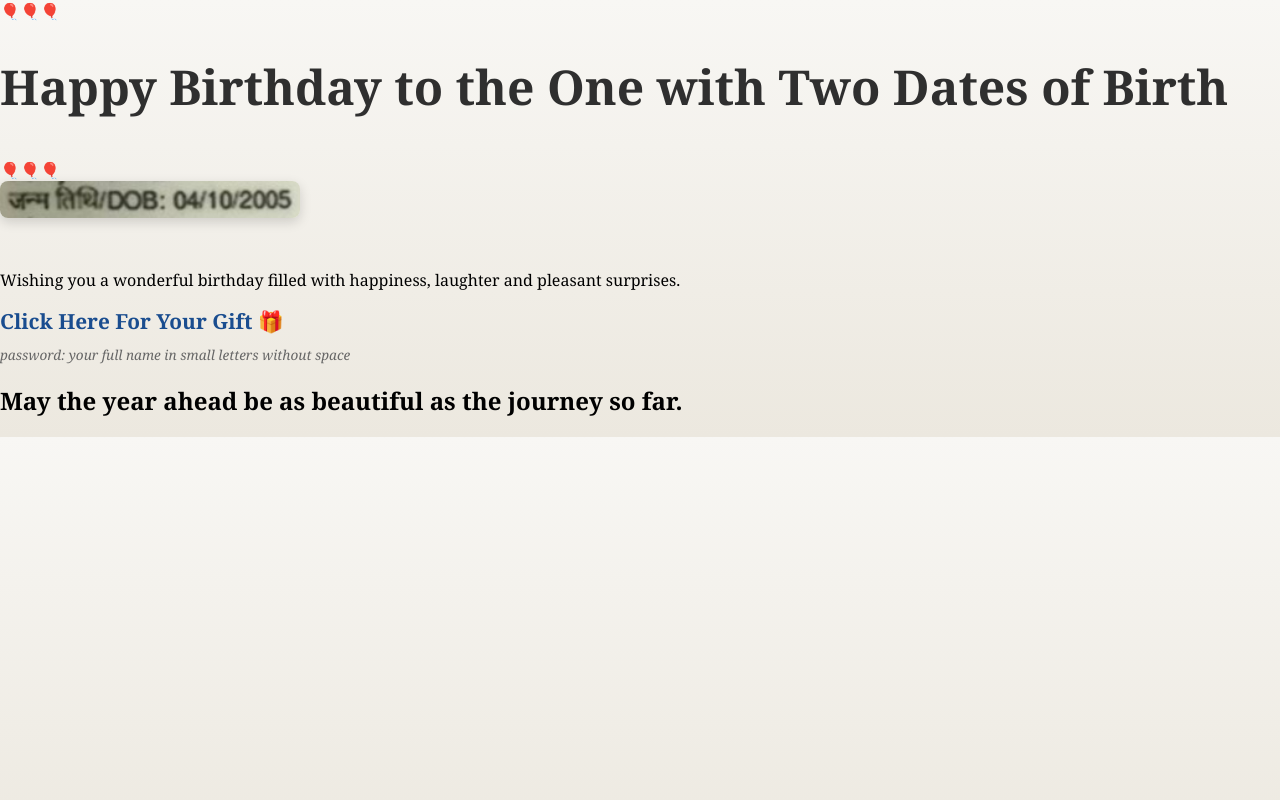
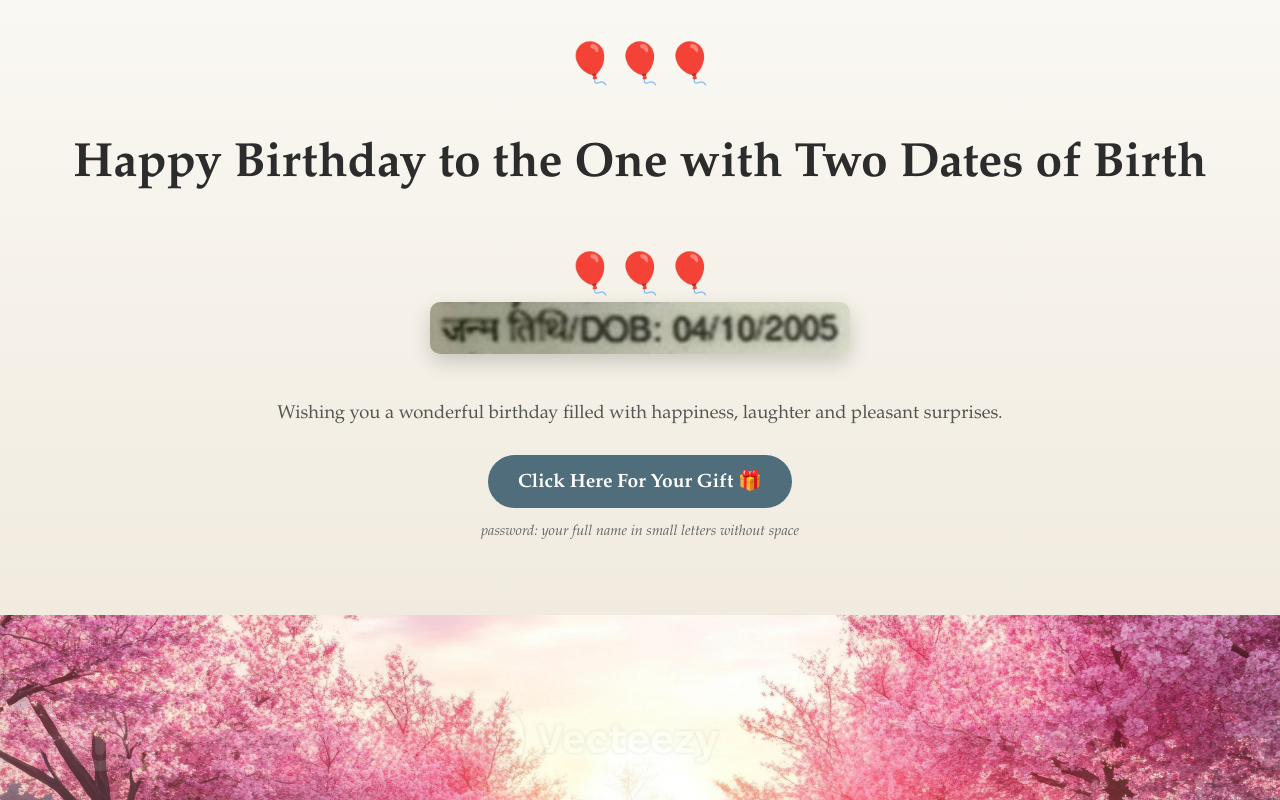
Before and after one commit to FormerFetus-FutureFossil/FormerFetus-FutureFossil, a plain HTML site: page index.html in a window 1280 px wide. Shown: the top 800 px of the page. Drawn offline with Linux system fonts and the light colour scheme.

Commit message:
Enhance styles for body and sections in style.css

```diff
--- a/style.css
+++ b/style.css
@@ -1,52 +1,144 @@
 body {
     margin: 0;
     padding: 0;
+    background: #f7f4ee;
+    font-family: "Palatino Linotype", Georgia, serif;
+    color: #2f2f2f;
+}
+
+.top-section {
+    text-align: center;
+    padding: 40px 20px 60px;
     background: linear-gradient(
         to bottom,
-        #f8f7f4,
-        #ece8df
+        #faf8f3,
+        #f1ebdf
     );
-    font-family: Georgia, serif;
 }
 
-.container {
-    text-align: center;
-    padding: 50px 20px;
+.title-row {
+    display: flex;
+    justify-content: center;
+    align-items: center;
+    gap: 25px;
+    flex-wrap: wrap;
+}
+
+.balloon {
+    font-size: 2.5rem;
 }
 
 h1 {
     font-size: 3rem;
     font-weight: bold;
-    color: #2f2f2f;
-    margin-bottom: 40px;
+    margin: 20px 0 30px;
+    color: #2c2c2c;
+    line-height: 1.2;
 }
 
-img {
-    max-width: 300px;
+.dob-image {
+    max-width: 420px;
     width: 100%;
     height: auto;
 
-    border-radius: 8px;
+    border-radius: 10px;
 
-    box-shadow: 0 4px 12px rgba(0,0,0,0.15);
+    box-shadow: 0 8px 20px rgba(0,0,0,0.18);
 
+    margin-bottom: 25px;
+}
+
+.birthday-line {
+    font-size: 1.15rem;
+    color: #555;
     margin-bottom: 30px;
 }
 
 .gift-link {
-    font-size: 1.3rem;
+    display: inline-block;
+
+    background: #4f6d7a;
+
+    color: white;
+
+    padding: 14px 30px;
+
+    border-radius: 40px;
+
+    text-decoration: none;
+
+    font-size: 1.2rem;
+
     font-weight: bold;
-    color: #1a4d8f;
-    text-decoration: none;
+
+    transition: all 0.3s ease;
 }
 
 .gift-link:hover {
-    text-decoration: underline;
+    background: #35515c;
+    transform: scale(1.05);
 }
 
 .password-note {
-    margin-top: 10px;
-    font-size: 0.85rem;
+    margin-top: 15px;
+    font-size: 0.9rem;
     font-style: italic;
     color: #666;
 }
+
+.nature-section {
+    height: 550px;
+
+    background-image: url("nature.jpeg");
+
+    background-size: cover;
+
+    background-position: center center;
+
+    background-repeat: no-repeat;
+
+    display: flex;
+
+    justify-content: center;
+
+    align-items: center;
+}
+
+.nature-overlay {
+    background: rgba(255,255,255,0.75);
+
+    padding: 25px 40px;
+
+    border-radius: 15px;
+
+    backdrop-filter: blur(3px);
+
+    text-align: center;
+
+    max-width: 700px;
+}
+
+.nature-overlay h2 {
+    margin: 0;
+    font-size: 2rem;
+    color: #2f2f2f;
+}
+
+@media (max-width: 768px) {
+
+    h1 {
+        font-size: 2rem;
+    }
+
+    .balloon {
+        font-size: 2rem;
+    }
+
+    .nature-overlay h2 {
+        font-size: 1.4rem;
+    }
+
+    .nature-section {
+        height: 400px;
+    }
+}
```
